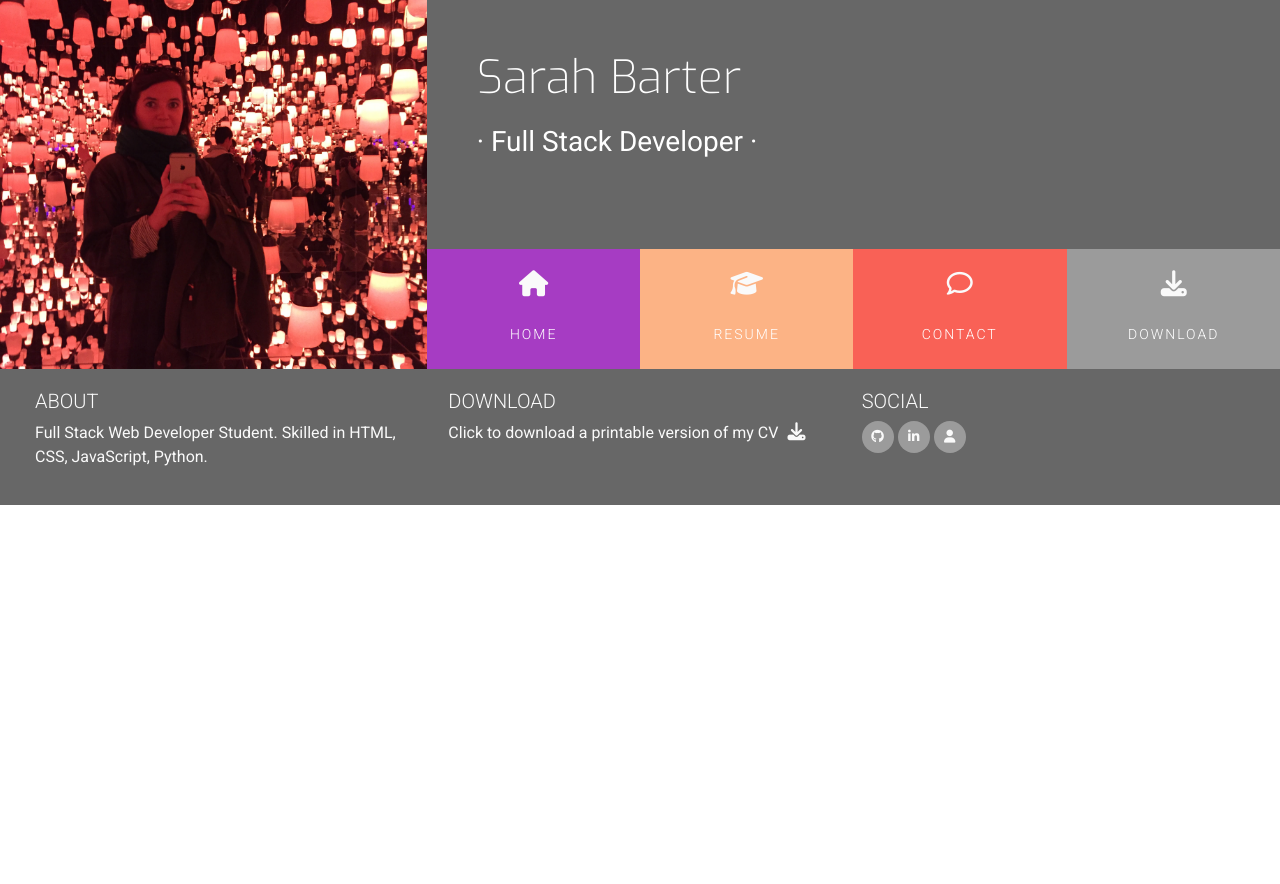
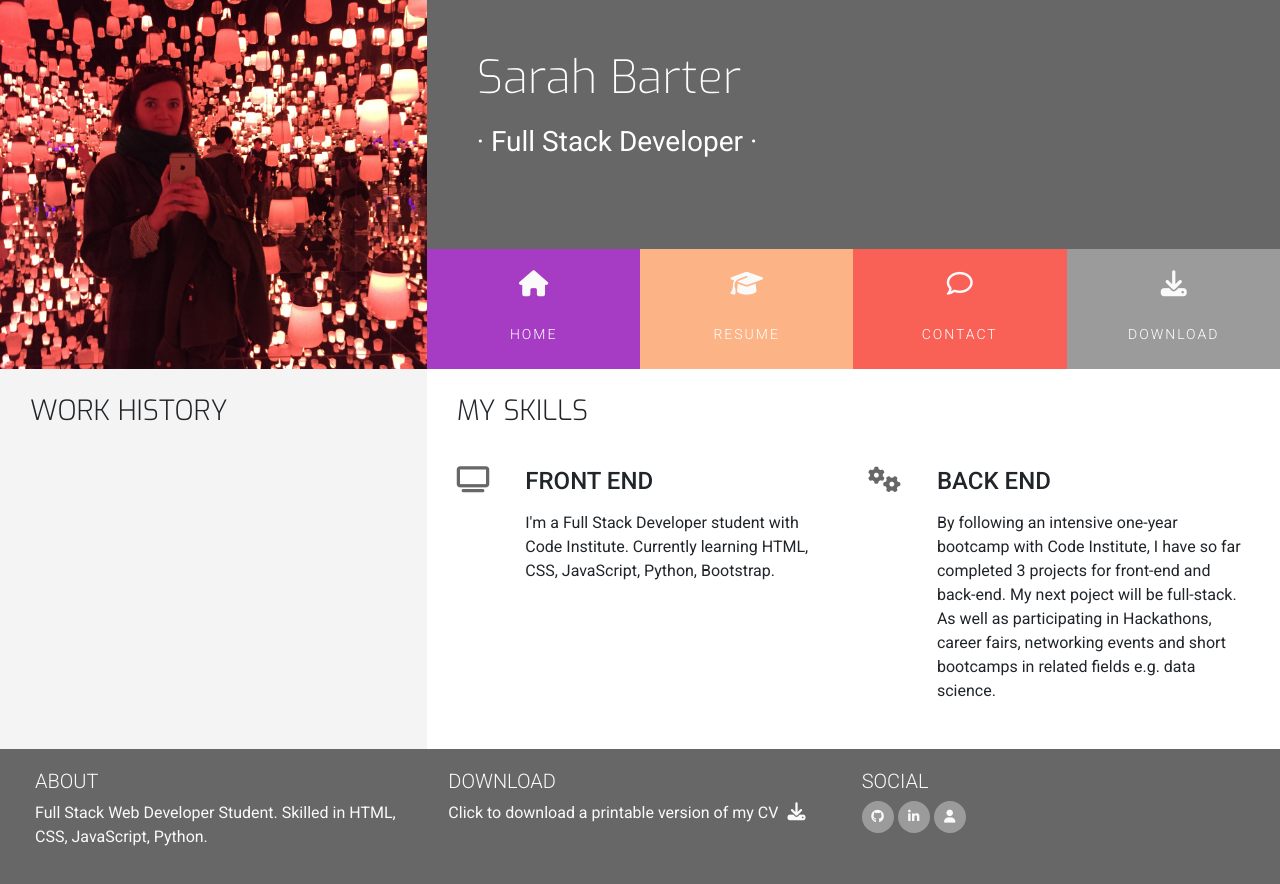
Before and after one commit to barty-s/resume, a plain HTML site: page resume.html in a window 1280 px wide. Before the commit the page ends 800 px from the top, so only its background shows below. Drawn offline with nearby package versions, Linux system fonts and the light colour scheme.

Commit message:
Create main section on Resume page

```diff
--- a/resume.html
+++ b/resume.html
@@ -49,7 +49,7 @@
                 <li
                   class="col-6 col-sm-3 ui-menu-color-home list-inline-item menuitem"
                 >
-                  <a href="#" class="hvr-sweep-to-bottom"
+                  <a href="index.html" class="hvr-sweep-to-bottom"
                     ><i class="fa fa-home" aria-hidden="true"></i
                     ><span>Home</span></a
                   >
@@ -57,7 +57,7 @@
                 <li
                   class="col-6 col-sm-3 ui-menu-color-resume list-inline-item menuitem"
                 >
-                  <a href="#" class="hvr-sweep-to-bottom"
+                  <a href="resume.html" class="hvr-sweep-to-bottom"
                     ><i class="fa fa-graduation-cap" aria-hidden="true"></i
                     ><span>Resume</span></a
                   >
@@ -65,7 +65,7 @@
                 <li
                   class="col-6 col-sm-3 ui-menu-color-contact list-inline-item menuitem"
                 >
-                  <a href="#" class="hvr-sweep-to-bottom"
+                  <a href="contact.html" class="hvr-sweep-to-bottom"
                     ><i class="fa fa-comment-o" aria-hidden="true"></i
                     ><span>Contact</span></a
                   >
@@ -84,7 +84,60 @@
         </div>
       </div>
     </header>
-    <section></section>
+    <section class="container-fluid">
+      <div class="row">
+        <div class="col-md-4 bg-color-personal-info section-column">
+          <div class="row">
+            <div class="col-12">
+              <h3 class="section-heading uppercase">Work History</h3>
+            </div>
+          </div>
+        </div>
+        <div class="col-md-8 bg-color-three-reasons section-column">
+          <div class="row">
+            <div class="col">
+              <h3 class="section-heading uppercase">My Skills</h3>
+            </div>
+          </div>
+          <div class="row">
+            <div class="col-10 offset-1 offset-sm-0 col-sm-4 col-md-6">
+              <div class="row">
+                <div class="col-2">
+                  <i class="three-reasons-icon fa fa-tv" aria-hidden="true"></i>
+                </div>
+                <div class="col-10">
+                  <h4 class="three-reasons-heading uppercase">Front End</h4>
+                  <p>
+                    I'm a Full Stack Developer student with Code Institute.
+                    Currently learning HTML, CSS, JavaScript, Python, Bootstrap.
+                  </p>
+                </div>
+              </div>
+            </div>
+            <div class="col-10 offset-1 offset-sm-0 col-sm-4 col-md-6">
+              <div class="row">
+                <div class="col-2">
+                  <i
+                    class="three-reasons-icon fa fa-gears"
+                    aria-hidden="true"
+                  ></i>
+                </div>
+                <div class="col-10">
+                  <h4 class="three-reasons-heading uppercase">Back End</h4>
+                  <p>
+                    By following an intensive one-year bootcamp with Code
+                    Institute, I have so far completed 3 projects for front-end
+                    and back-end. My next poject will be full-stack. As well as
+                    participating in Hackathons, career fairs, networking events
+                    and short bootcamps in related fields e.g. data science.
+                  </p>
+                </div>
+              </div>
+            </div>
+          </div>
+        </div>
+      </div>
+    </section>
     <footer class="container-fluid">
       <div class="row" id="footer-details">
         <div class="col-sm-4">
```
Also changed, not shown: contact.html (+3 -3 lines), index.html (+3 -3 lines).
